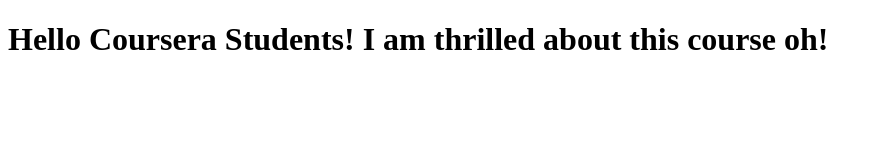
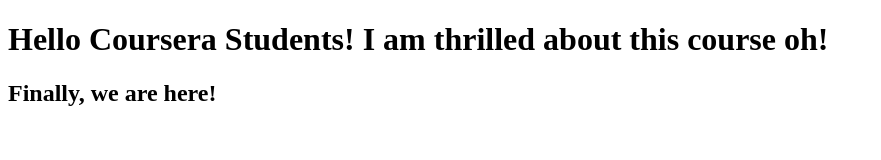
Before and after one commit to Koffigithub7/coursera-test, a plain HTML site: page index.html in a window 1280 px wide. Shown: the whole page, without its empty margins (0-881 px from the left). Drawn offline with Linux system fonts and the light colour scheme.

Commit message:
Another version of webfile.

```diff
--- a/index.html
+++ b/index.html
@@ -8,5 +8,6 @@
 </head>
 <body>
     <h1>Hello Coursera Students! I am thrilled about this course oh!</h1>
+    <h2>Finally, we are here!</h2>
 </body>
 </html>
```
